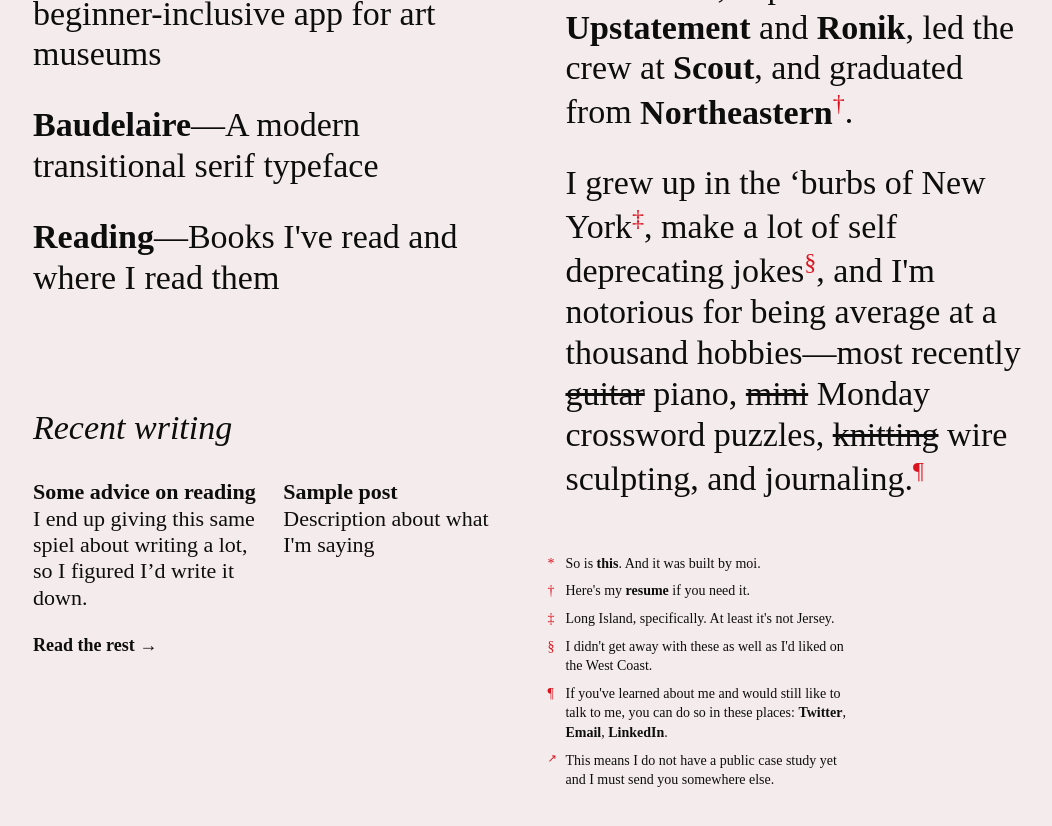
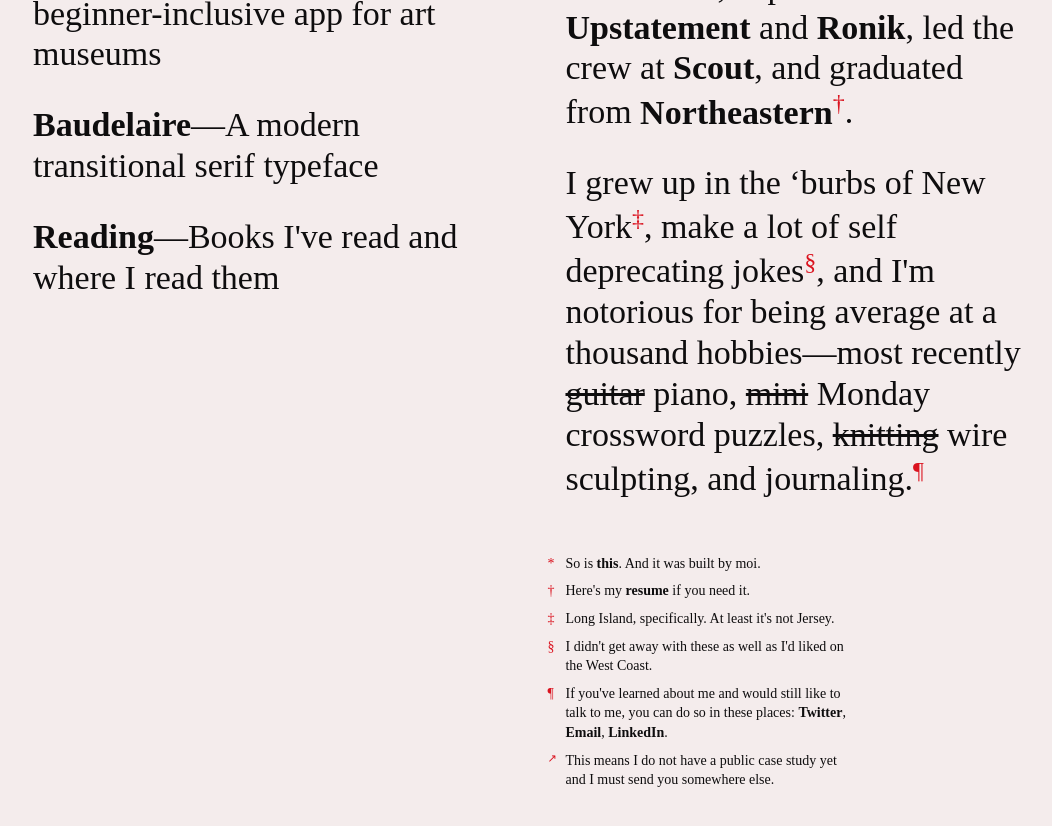
Before and after one commit to ampinsk/ampinsk.github.io, a Jekyll site: the page built from index.html, in a window 1280 px wide and 900 px high, scrolled down 818 px. Shown: the top 826 px of the window, without its empty margins (95-1147 px from the left). Built offline with Jekyll 4.4.1, drawn with Linux system fonts in a browser that asks for light colours; some web fonts are replaced.

Commit message:
hide writing on homepage

```diff
--- a/index.html
+++ b/index.html
@@ -25,7 +25,7 @@
           {% endif %}
         {% endfor %}
 
-        <div class="writing-preview">
+        <!-- <div class="writing-preview">
           <h2>Recent writing</h2>
             <div class="post-container">
               {% for item in site.data.writing %}
@@ -36,7 +36,7 @@
               {% endfor %}
             </div>
           <a class="back" href="/writing">Read the rest <span>→</span></a>
-        </div>
+        </div> -->
 
       </div>
       <div class="about column">
```
